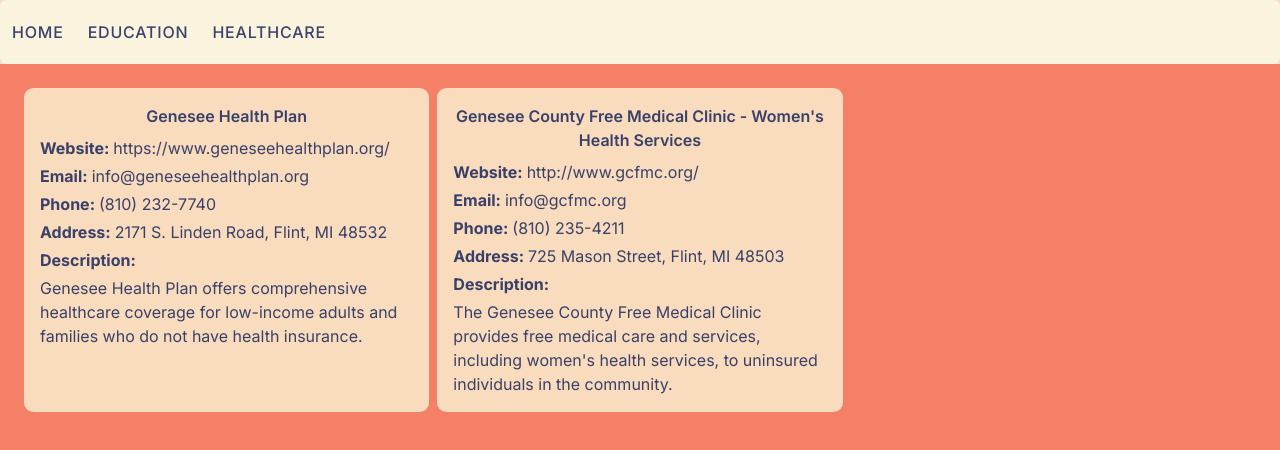
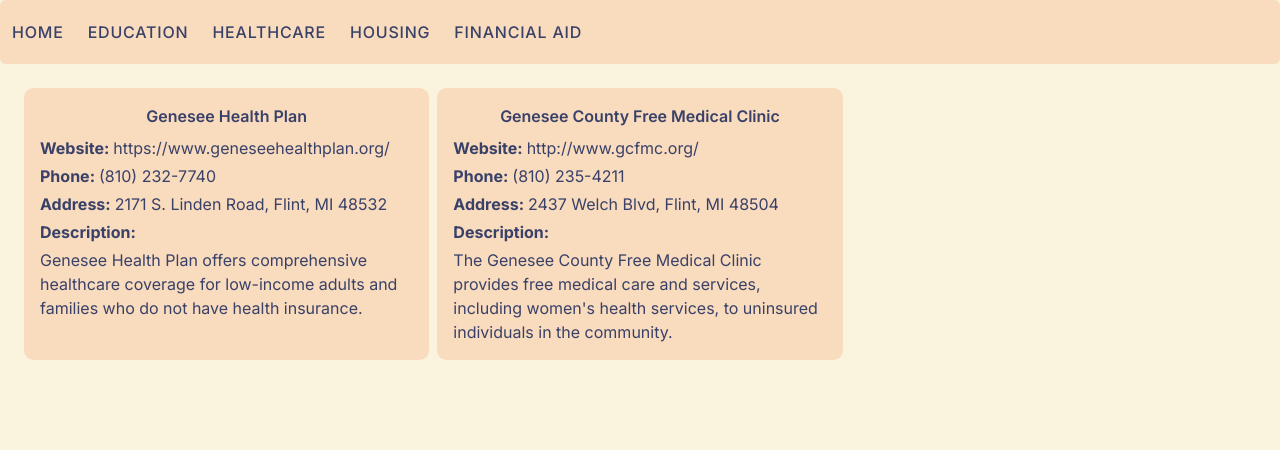
Before and after one commit to YouGuavas/gencowomen, a Next.js app: page /healthcare in a window 1280 px wide. Shown: the top 450 px of the page. Built offline with nearby package versions, Linux system fonts and the light colour scheme.

Commit message:
Add data

```diff
--- a/app/globals.css
+++ b/app/globals.css
@@ -19,7 +19,7 @@
 
 body {
 	color: var(--color-4);
-	background-color: var(--color-2);
+	background-color: var(--color-1);
 }
 /* Backgrounds */
 .background-1,
--- a/app/page.tsx
+++ b/app/page.tsx
@@ -2,7 +2,7 @@
 export default function Home() {
 	return (
 		<>
-			<header className="md:p-6 p-2 text-xs md:text-base xl:text-2xl text-center background-2 color-7">
+			<header className="md:p-6 p-2 text-xs md:text-base xl:text-2xl text-center background-1 color-7">
 				<h1>Welcome to the Genesee County Women's Resource Directory!</h1>
 				<p>
 					Our mission is to connect underserved women in Genesee County,
--- a/components/Nav.tsx
+++ b/components/Nav.tsx
@@ -2,12 +2,12 @@
 import navLinks from '../data/nav.json';
 export function Nav() {
 	return (
-		<nav className={`background-1 rounded-md p-1 flex gap-2`}>
+		<nav className={`background-2 rounded-md p-1 flex gap-2`}>
 			{navLinks.map((link, index) => {
 				return (
 					<Link
 						key={index}
-						className="text-xs md:text-base p-2 py-4 color-7 hover-color-6 background-1 hover-background-2 duration-700 rounded-md uppercase font-medium tracking-wider"
+						className="text-xs md:text-base p-2 py-4 color-7 hover-color-6 background-2 hover-background-1 duration-700 rounded-md uppercase font-medium tracking-wider"
 						href={link.url}
 					>
 						{link.text}
--- a/components/Table.tsx
+++ b/components/Table.tsx
@@ -32,7 +32,6 @@
 					key={index}
 					title={program.title}
 					url={program.url}
-					email={program.email}
 					phone={program.phone}
 					address={program.address}
 					description={program.description}
@@ -45,7 +44,7 @@
 
 	return (
 		<main
-			className={`p-6 grid lg:grid-cols-3 grid-cols-1 grid-rows-3 gap-2 ${styles.table} background-6`}
+			className={`p-6 grid lg:grid-cols-3 grid-cols-1 grid-rows-3 gap-2 ${styles.table} background-1`}
 		>
 			{renderTable()}
 		</main>
--- a/data/education/ged.json
+++ b/data/education/ged.json
@@ -4,7 +4,6 @@
 		"title": "Genesee County Literacy Coalition",
 		"address": "711 N Saginaw St, Flint, MI 48503",
 		"url": "https://www.gclcliteracy.org/about-gclc",
-		"email": "info@gclc-mi.org",
 		"phone": "(810) 238-4773",
 		"description": "The Genesee County Literacy Coalition offers GED preparation classes and tutoring services for adults. They provide individualized support to help students improve their skills in across various subjects, preparing them to pass the GED exam. "
 	},
@@ -13,7 +12,6 @@
 		"title": "Mott Community College - Adult Basic Education/GED Program",
 		"address": "709 N. Saginaw St., Flint, MI 48503",
 		"url": "https://www.mcc.edu/wfed/adult-education.shtml",
-		"email": "inquiry@mcc.edu",
 		"phone": "(810) 232-2555",
 		"description": "Mott Community College offers Adult Basic Education and GED preparation programs for individuals seeking to earn their high school equivalency diploma. Their program caters to underserved populations, including women, providing instruction in core subjects and test-taking strategies to help students successfully pass the GED exam."
 	},
@@ -22,7 +20,6 @@
 		"title": "YWCA Greater Flint - Women's Education Center",
 		"address": "310 E Third St, Flint, MI 48502",
 		"url": "https://www.ywcaflint.org/",
-		"email": "info@ywcaflint.org",
 		"phone": "(810) 238-7621",
 		"description": "The YWCA Greater Flint's Women's Education Center offers GED preparation classes and support services tailored to the needs of underserved women in Genesee County. In addition to academic instruction, they provide counseling, childcare assistance, and other resources to help women overcome barriers to education and achieve their GED goals."
 	},
@@ -31,7 +28,6 @@
 		"title": "Goodwill Industries of Mid-Michigan - GED/Adult Education Program",
 		"address": "501 S Averill Ave, Flint, MI 48506",
 		"url": "https://www.goodwillmidmichigan.org/",
-		"email": "info@goodwillmidmichigan.org",
 		"phone": "(810) 762-9960",
 		"description": "Goodwill Industries of Mid-Michigan offers GED and adult education programs designed to empower underserved individuals, including women, through education and skill-building. Their program provides flexible scheduling, personalized instruction, and support services to help participants prepare for the GED exam and improve their employment prospects."
 	},
@@ -40,7 +36,6 @@
 		"title": "Flint Community Schools - Adult Education/GED Program",
 		"address": "923 E Kearsley St, Flint, MI 48503",
 		"url": "https://www.flintschools.org/adulted",
-		"email": "adulted@flintschools.org",
 		"phone": "(810) 767-6030",
 		"description": "Flint Community Schools offers Adult Education and GED preparation programs for adults, including underserved women, who are looking to complete their high school education. Their program provides flexible class schedules, experienced instructors, and a supportive learning environment to help students achieve success on the GED exam and beyond."
 	}
--- a/data/healthcare/healthcare.json
+++ b/data/healthcare/healthcare.json
@@ -1,19 +1,17 @@
 [
 	{
-		"id": "genesee_health",
+		"id": "ghp",
 		"title": "Genesee Health Plan",
 		"address": "2171 S. Linden Road, Flint, MI 48532",
 		"url": "https://www.geneseehealthplan.org/",
-		"email": "info@geneseehealthplan.org",
 		"phone": "(810) 232-7740",
 		"description": "Genesee Health Plan offers comprehensive healthcare coverage for low-income adults and families who do not have health insurance."
 	},
 	{
-		"id": "genesee_womens_center",
-		"title": "Genesee County Free Medical Clinic - Women's Health Services",
-		"address": "725 Mason Street, Flint, MI 48503",
+		"id": "gcfmc",
+		"title": "Genesee County Free Medical Clinic",
+		"address": "2437 Welch Blvd, Flint, MI 48504",
 		"url": "http://www.gcfmc.org/",
-		"email": "info@gcfmc.org",
 		"phone": "(810) 235-4211",
 		"description": "The Genesee County Free Medical Clinic provides free medical care and services, including women's health services, to uninsured individuals in the community."
 	}
--- a/data/housing/housing.json
+++ b/data/housing/housing.json
@@ -4,7 +4,6 @@
 		"title": "Genesee County Community Action Resource Department (GCCARD) - Housing Assistance",
 		"address": "601 N. Saginaw St., Suite #1A, Flint, MI 48502",
 		"url": "https://www.gc4me.com/departments/community_action/resources_and_support.php",
-		"email": "",
 		"phone": "(810) 232-2185",
 		"description": "GCCARD offers housing assistance programs, including rental assistance, housing counseling, and homeless prevention services, to low-income individuals and families in Genesee County."
 	},
@@ -13,7 +12,6 @@
 		"title": "Genesee County Women's Shelter",
 		"address": "PO Box 1833, Flint, MI 48501",
 		"url": "https://www.geneseehomeless.org/",
-		"email": "geneseehomeless@geneseehomeless.org",
 		"phone": "(810) 238-4711",
 		"description": "The Genesee County Women's Shelter provides emergency shelter, transitional housing, and support services to homeless and underserved women and their children in Genesee County."
 	}
--- a/data/nav.json
+++ b/data/nav.json
@@ -1,5 +1,7 @@
 [
 	{ "text": "Home", "url": "/" },
 	{ "text": "Education", "url": "/education" },
-	{ "text": "Healthcare", "url": "/healthcare" }
+	{ "text": "Healthcare", "url": "/healthcare" },
+	{ "text": "Housing", "url": "/housing" },
+	{ "text": "Financial Aid", "url": "/financial" }
 ]
--- a/types/types.tsx
+++ b/types/types.tsx
@@ -10,7 +10,6 @@
 	description: ReactNode;
 
 	address: ReactNode;
-	email: ReactNode;
 	phone: ReactNode;
 }
 export type LinkTypes = LinkType | Program;
```
